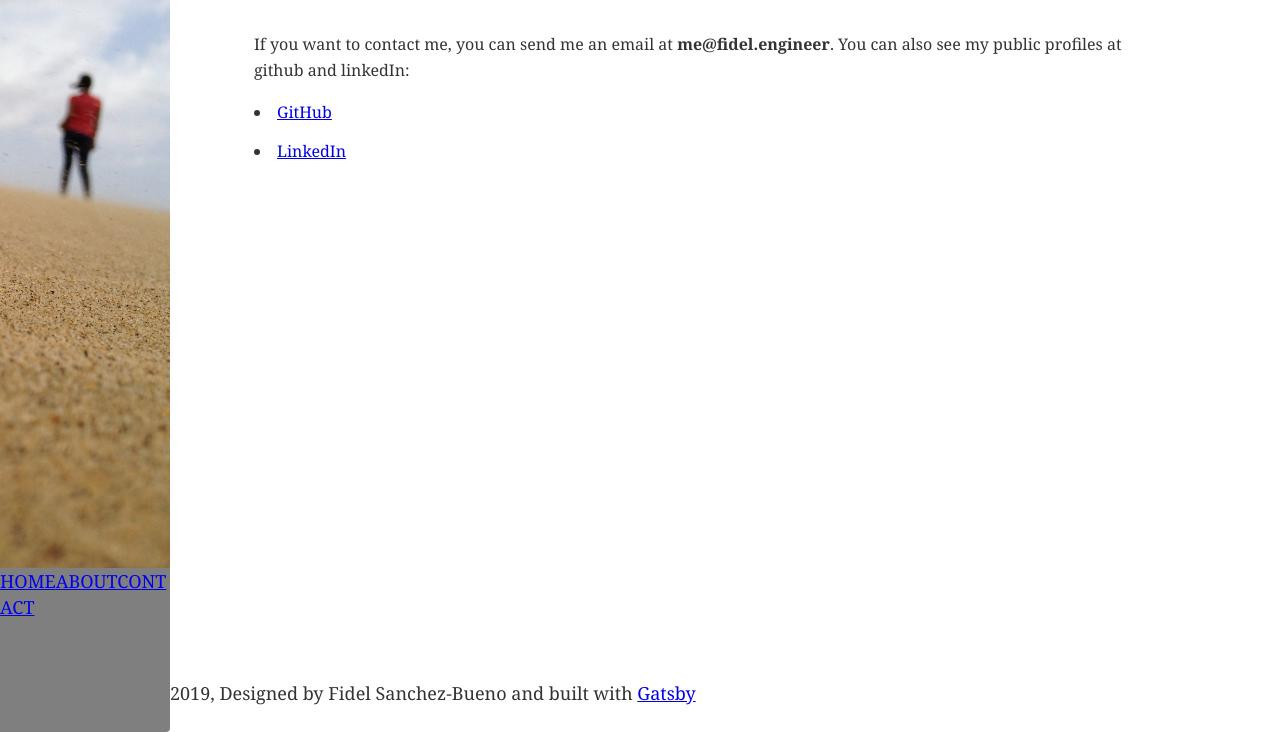
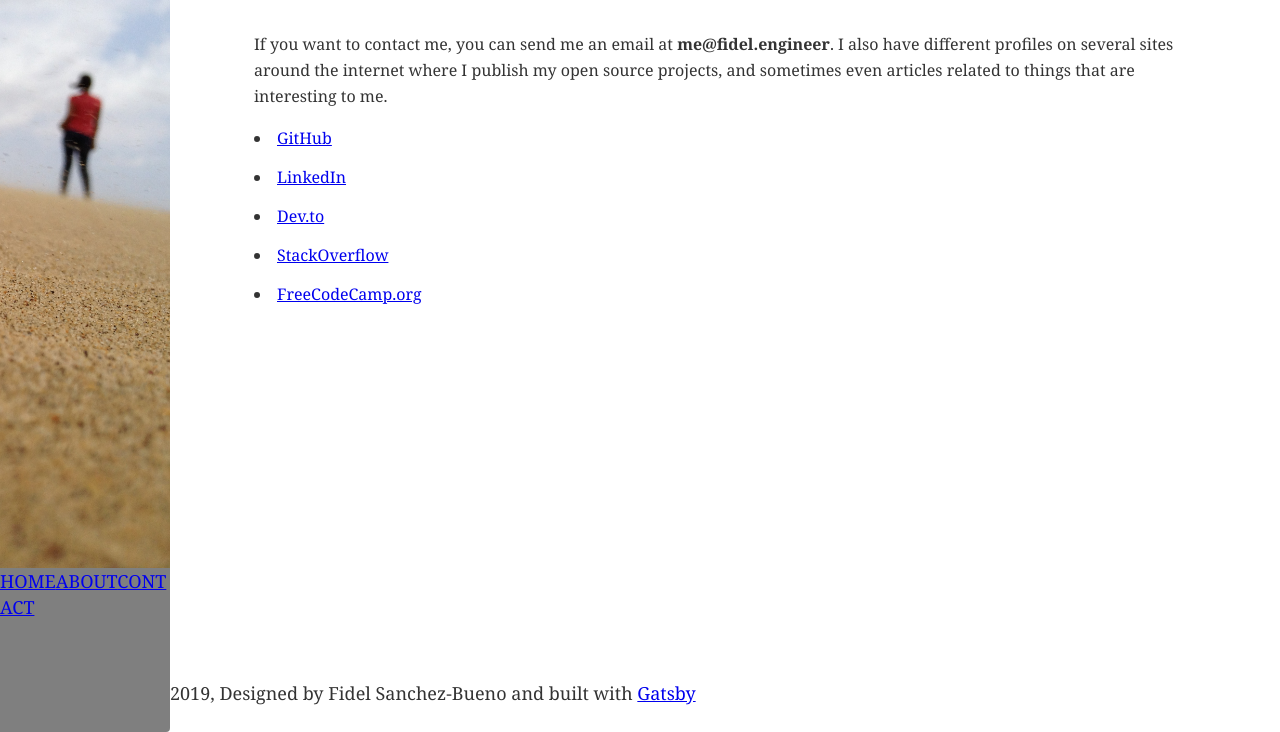
Before and after one commit to FidelVe/fidelve.github.io-development, a Gatsby site: page /contact in a window 1280 px wide. Shown: the part 68-800 px from the top of the page. Built offline with nearby package versions, Linux system fonts and the light colour scheme; Gatsby itself is replaced by a stand-in of ours.

Commit message:
Added content to 'about' page

```diff
--- a/src/pages/contact.js
+++ b/src/pages/contact.js
@@ -1,24 +1,24 @@
-import React from "react"
+import React from 'react';
 // import { Link } from "gatsby"
 
-import Layout from "../components/layout"
+import Layout from '../components/layout';
 // import Image from "../components/image"
 // import SEO from "../components/seo"
 
 const IndexPage = () => (
-  <Layout pageTitle={"FidelVe | Contact page"} headerText="Want to say hi?.">
+  <Layout pageTitle={'FidelVe | Contact page'} headerText="Want to say hi?.">
     <p>
-      If you want to contact me, you can send me an email at{" "}
-      <b>me@fidel.engineer</b>. You can also see my public profiles at github
-      and linkedIn:
+      If you want to contact me, you can send me an email at{' '}
+      <b>me@fidel.engineer</b>. I also have different profiles on several sites
+      around the internet where I publish my open source projects, and sometimes
+      even articles related to things that are interesting to me.
     </p>
     <ul>
       <li>
         <a
           href="https://www.github.com/fidelve"
           target="_blank"
-          rel="noopener noreferrer"
-        >
+          rel="noopener noreferrer">
           GitHub
         </a>
       </li>
@@ -26,9 +26,32 @@ const IndexPage = () => (
         <a
           href="https://www.linkedin.com/in/fidel-sanchez-bueno/"
           target="_blank"
-          rel="noopener noreferrer"
-        >
+          rel="noopener noreferrer">
           LinkedIn
+        </a>
+      </li>
+      <li>
+        <a
+          href="https://dev.to/fidelve"
+          target="_blank"
+          rel="noopener noreferrer">
+          Dev.to
+        </a>
+      </li>
+      <li>
+        <a
+          href="https://stackoverflow.com/story/fidelve"
+          target="_blank"
+          rel="noopener noreferrer">
+          StackOverflow
+        </a>
+      </li>
+      <li>
+        <a
+          href="https://www.freecodecamp.org/fidelve"
+          target="_blank"
+          rel="noopener noreferrer">
+          FreeCodeCamp.org
         </a>
       </li>
     </ul>
@@ -38,6 +61,6 @@ const IndexPage = () => (
     {/* </div> */}
     {/* <Link to="/page-2/">Go to page 2</Link> */}
   </Layout>
-)
+);
 
-export default IndexPage
+export default IndexPage;
```
